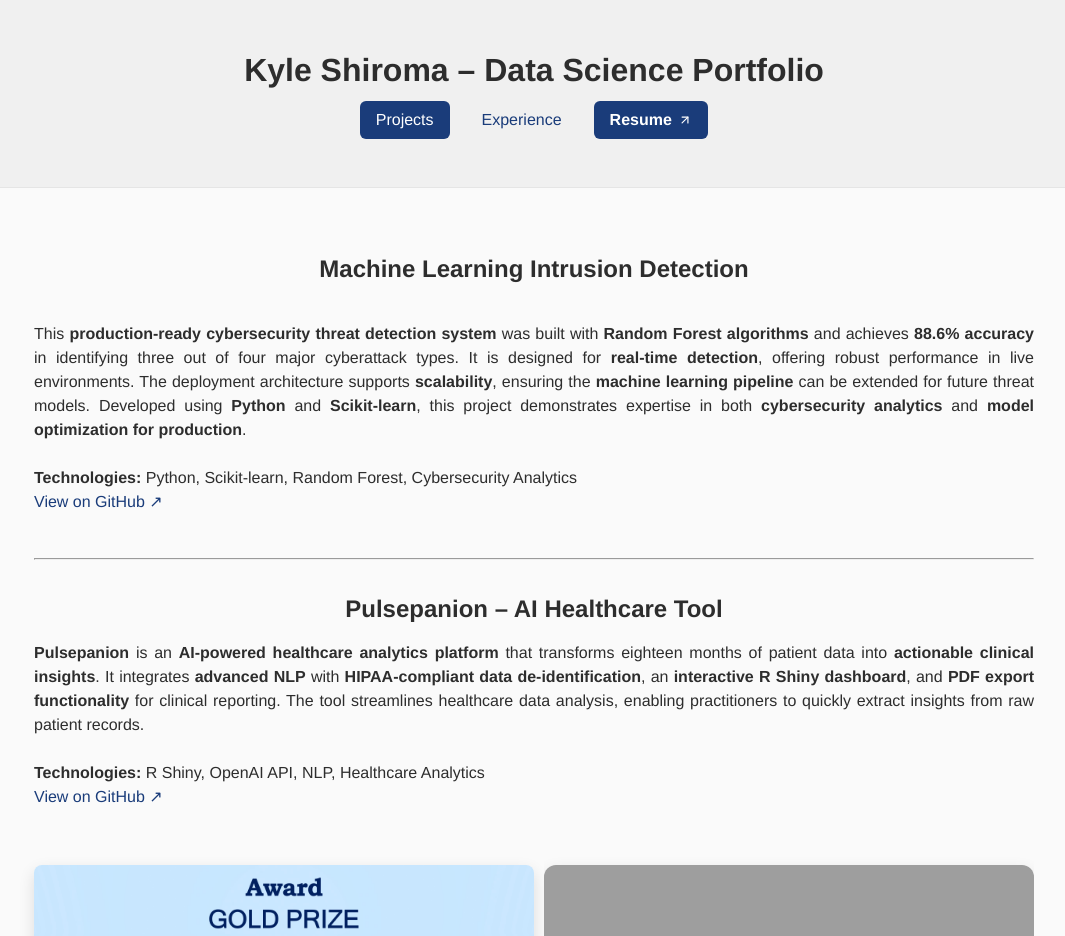
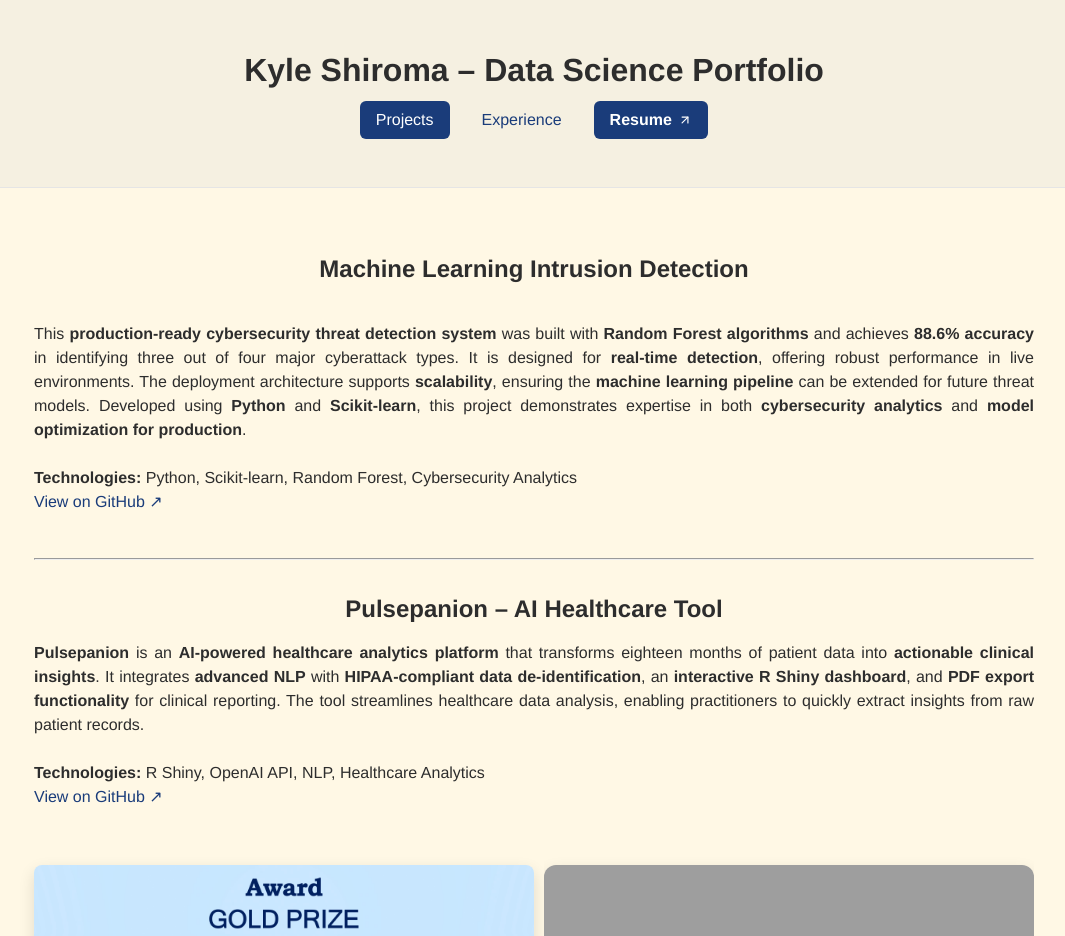
Before and after one commit to k-shiroma-code/k-shiroma-code.github.io, a Jekyll site: the page built from projects.md, in a window 1280 px wide and 1400 px high. Shown: the top 936 px of the window, without its empty margins (106-1171 px from the left). Built offline with Jekyll 4.4.1, drawn with Linux system fonts in a browser that asks for light colours; grey boxes are pictures that could not be loaded.

Commit message:
Update style.css

```diff
--- a/assets/css/style.css
+++ b/assets/css/style.css
@@ -5,10 +5,11 @@
   --primary-text: #2D2D2D;       /* Dark grey for text */
   --accent: #1A3C7A;             /* Light navy accent */
   --accent-hover: #162F63;       /* Slightly darker light navy for hover */
-  --bg: #FAFAFA;                 /* Soft off-white background */
-  --bg-alt: #F0F0F0;             /* Slightly darker for header/footer */
+  --bg: #FFF8E5;                 /* Soft beige background */
+  --bg-alt: #F5F0E1;             /* Slightly darker beige for header/footer */
   --border-color: #E5E5E5;       /* Subtle border */
 }
+
 /* ----------------------------
    General Body & Container
 -----------------------------*/
```
